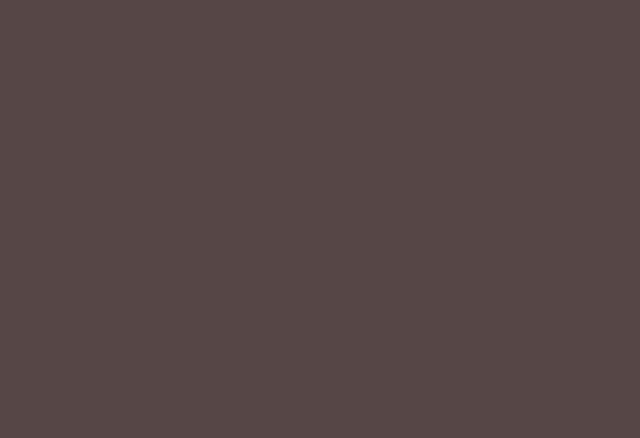
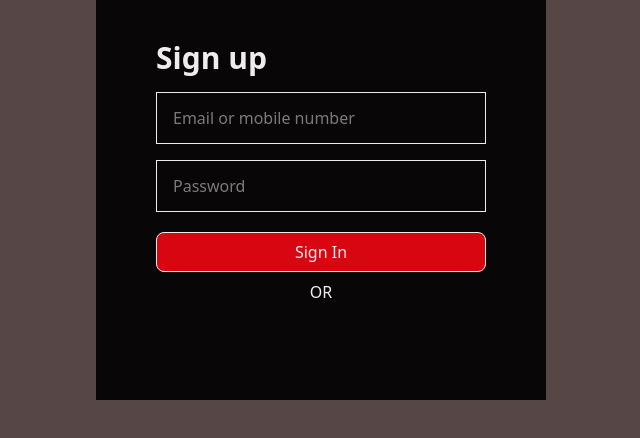
Before and after one commit to saritadipa34/netflix-gpt, a React (Vite) app: page /signup in a window 1280 px wide. Before the commit this address had no page. Shown: the top 438 px of the page, without its empty margins (319-959 px from the left). Built offline with nearby package versions, Linux system fonts and the light colour scheme.

Commit message:
Separate Sign up page created

```diff
--- a/src/App.jsx
+++ b/src/App.jsx
@@ -1,6 +1,7 @@
 import Home from "./pages/Home";
 import Login from "./pages/Login";
 import { BrowserRouter as Router,Routes,Route } from "react-router-dom";
+import Signup from "./pages/Signup";
 
 const App=()=>{
   return(
@@ -9,6 +10,7 @@ const App=()=>{
     <Routes>
       <Route path="/" element={<Home />}/>
 <Route path="/login" element={<Login />}/>
+<Route path="/signup" element={<Signup />}/>
       </Routes>
       </Router>
     </div>
--- a/src/pages/Home.jsx
+++ b/src/pages/Home.jsx
@@ -2,9 +2,36 @@ import { FaLaptop } from "react-icons/fa";import Header from "../components/Head
 import { MdDownloadForOffline } from "react-icons/md";
 import { TiMessages } from "react-icons/ti";
 import Button from "../components/Button";
+import { useNavigate } from "react-router-dom";
+import { useRef, useState } from "react";
+import { ValidateEmail } from "../utils/validate";
 
 const Home=()=>{
+  const inputEmail=useRef(null);
+  const[inputError,setInputError]=useState(null);
+  const[email,setEmail]=useState("");
+  const navigate=useNavigate();
   const images=["1","2","3","4","5","6","7","8","9","10"];
+
+const handleEmailBtn=()=>{
+  const emailValue=inputEmail.current.value;
+const validation= ValidateEmail(emailValue);
+
+if(emailValue.trim() === "" ){
+  setInputError("Please Enter email")
+  return;
+}
+
+if(validation){
+ setInputError("Enter valid Email");
+  return;
+}
+  navigate("/signup")
+ }
+
+const handleEmail=(e)=>{
+setEmail(e.target.value);
+}
 
     return(
         <div>
@@ -31,10 +58,12 @@ const Home=()=>{
                 <p className="font-bold text-center">Starts at ₹149.Cancel at any time.</p>
                 <p className="text-center">Ready to watch? Enter your email to create or restart your membership.</p>
                 <div>
-                <input type="text" placeholder="Email address" className="h-13 w-90  rounded-3xl px-4 border "/>
-                <Button className={"bg-red-600 h-13 w-58 py-1 px-10 rounded-3xl ml-2"} text={"Get Started"}/>
+                <input ref={inputEmail}  onChange={handleEmail} type="text" placeholder="Email address" className="h-13 w-90  rounded-3xl px-4 border" required/>
+                <Button onClick={handleEmailBtn}
+                className={"bg-red-600 h-13  w-58 py-1 px-10 rounded-3xl ml-2"} text={"Get Started"}/>
+                {inputError}
             </div>
-                        </div>
+            </div>
 
 </div>
 <div className="h-90 w-full text-white p-5">
@@ -83,8 +112,9 @@ const Home=()=>{
 </div>
 <div className="px-65 w-full mx-auto left-0 right-0 content-center">
   <h2 className="my-5 text-lg">Ready to watch? Enter your email to create or restart your membership.</h2>
-                <input type="text" placeholder="Email address" className="h-13 w-90  rounded-3xl px-4 border "/>
-                <Button className={"bg-red-600 h-13 w-58 py-1 px-10 rounded-3xl ml-2"} text={"Get Started"}/>
+                <input type="text"  onChange={handleEmail} value={email} placeholder="Email address" className="h-13 w-90  rounded-3xl px-4 border" required/>
+                <Button onClick={handleEmailBtn}
+                   className={"bg-red-600 h-13 w-58 py-1 px-10 rounded-3xl ml-2"} text={"Get Started"}/>
             </div>
 </div>
 
--- a/src/pages/Login.jsx
+++ b/src/pages/Login.jsx
@@ -1,54 +1,26 @@
-import { useRef, useState } from "react";
+
 import Button from "../components/Button";
 import Header from "../components/Header";
-import { ValidateForm } from "../utils/validate";
-import { auth } from "../utils/firebase";
-import { createUserWithEmailAndPassword } from "firebase/auth";
+
 
 const Login=()=>{
-    const[errorMessage,setErrorMessage]=useState(null);
-    const emailOrNumber=useRef(null);
-    const password=useRef(null);
-
-const handleSignIn=(e)=>{
-e.preventDefault();
-const emailValue=emailOrNumber.current.value.trim();
-const passwordValue=password.current.value.trim();
-const message=ValidateForm(emailValue,passwordValue);
-   setErrorMessage(message);
-if(message) return;
-
-createUserWithEmailAndPassword(auth, emailValue, passwordValue)
-  .then((userCredential) => {
-    const user = userCredential.user;
-console.log(user);
-  })
-  .catch((error) => {
-    const errorCode = error.code;
-    const errorMessage = error.message;
-    console.log(errorCode + errorMessage)
-  });
-
-}
 
     return(
         <div className="text-white">
 <Header className={"relative z-10"}/>
 <img src="/loginBg.jpeg" alt="" className="absolute top-0 " />
 
-<form action="" className="px-15 py-10 min-h-150 w-[450px] bsolute mx-auto left-0 right-0 bg-black opacity-90">
+<form action="" className="px-15 py-10 min-h-150 w-[450px] mx-auto bg-black opacity-90">
 
-<h1 className="text-3xl font-bold mb-4">Sig n In</h1>
-<input type="text" ref={emailOrNumber}
+<h1 className="text-3xl font-bold mb-4">Sign In</h1>
+<input type="text"
  name="text" className="h-13 w-full px-4 mb-4 border border-white"  placeholder="Email or mobile number"/>
 
 <input type="password"
-ref={password}
+
 name="password" className="h-13 mb-3 px-4 border border-white w-full" placeholder="Password" />
 
-{<p className="text-red-500 mb-2 text-sm text-center">{errorMessage}</p>}
-
-<Button text={"Sign In"} onClick={handleSignIn}
+<Button text={"Sign In"}
  className={"bg-red-600 w-full mb-2 h-10 rounded-lg"} />
 <h1 className=" text-center mb-2">OR</h1>
 
--- /dev/null
+++ b/src/pages/Signup.jsx
@@ -0,0 +1,55 @@
+import { ValidateForm } from "../utils/validate";
+import { auth } from "../utils/firebase";
+import { createUserWithEmailAndPassword } from "firebase/auth";
+import { useRef,useState } from "react";
+import Button from "../components/Button";
+
+const Signup=()=>{
+    const emailOrNumber=useRef(null);
+    const password=useRef(null);
+    const[errorMessage,setErrorMessage]=useState(null);
+
+
+const handleSignIn=(e)=>{
+    e.preventDefault();
+    const emailValue=emailOrNumber.current.value.trim();
+    const passwordValue=password.current.value.trim();
+    const message=ValidateForm(emailValue,passwordValue);
+       setErrorMessage(message);
+    if(message) return;
+
+    createUserWithEmailAndPassword(auth, emailValue, passwordValue)
+    .then((userCredential) => {
+      const user = userCredential.user;
+    console.log(user);
+    })
+    .catch((error) => {
+      const errorCode = error.code;
+      const errorMessage = error.message;
+      console.log(errorCode + errorMessage)
+    });
+
+    }
+
+    return(
+        <div className=" h-full w-full text-white flex items-center justify-center">
+<form action="" className="px-15 py-10 min-h-100 w-[450px]  bg-black opacity-90">
+
+<h1 className="text-3xl font-bold mb-4">Sign up</h1>
+<input type="text" ref={emailOrNumber}
+ name="text" className="h-13 w-full px-4 mb-4 border border-white"  placeholder="Email or mobile number"/>
+
+<input type="password"
+ref={password}
+name="password" className="h-13 mb-3 px-4 border border-white w-full" placeholder="Password" required/>
+
+{<p className="text-red-500 mb-2 text-sm text-center">{errorMessage}</p>}
+
+<Button text={"Sign In"} onClick={handleSignIn}
+ className={"bg-red-600 w-full mb-2 h-10 rounded-lg"} />
+<h1 className=" text-center mb-2">OR</h1>
+        </form>
+        </div>
+    )
+}
+export default Signup;
--- a/src/utils/validate.jsx
+++ b/src/utils/validate.jsx
@@ -12,3 +12,9 @@ export const ValidateForm=(emailOrNumber,password)=>{
 
     return null;
 }
+
+export const ValidateEmail=(emailId)=>{
+   const validEmailAddress=/^(?=[a-z0-9._%+-]*\d)[a-z0-9._%+-]+@[a-z0-9.-]+\.[a-z]{2,6}$/i.test(emailId);
+    if(!validEmailAddress) return "Email is not valid";
+    return null;
+}
```
